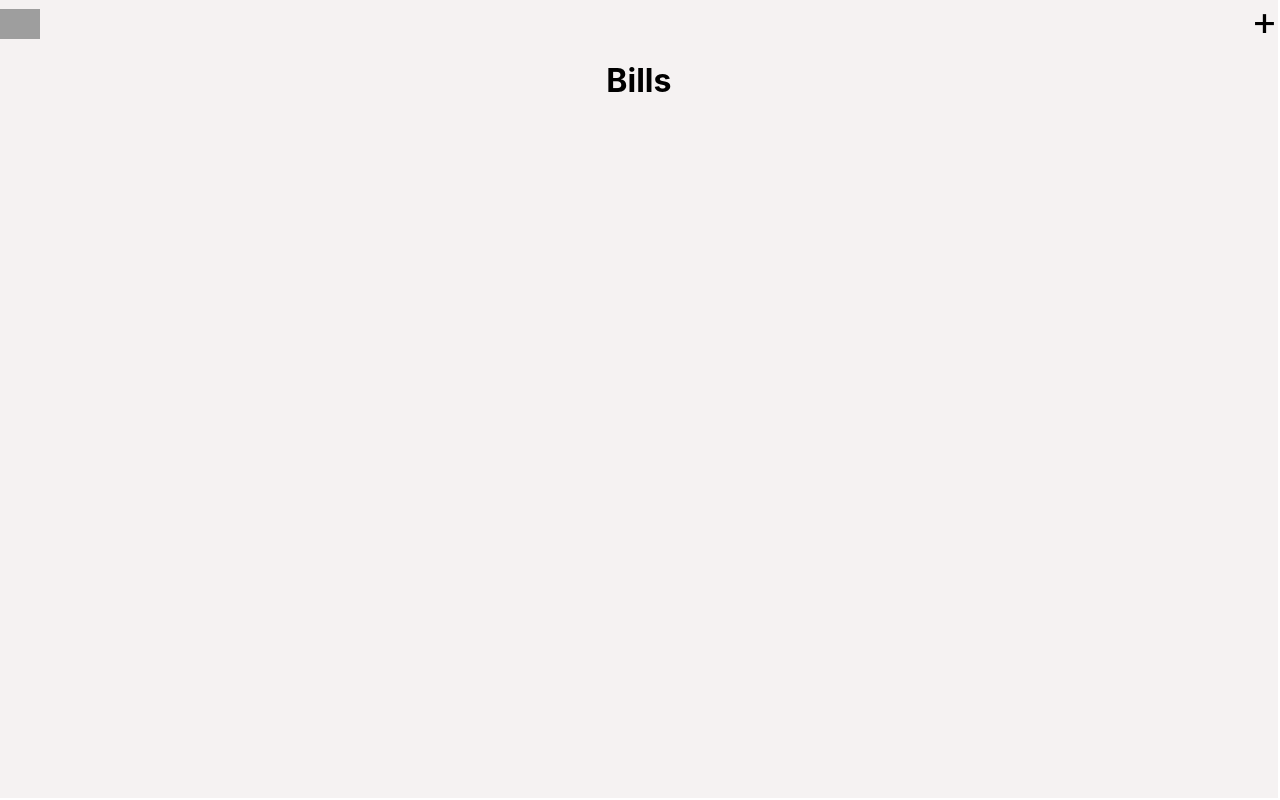
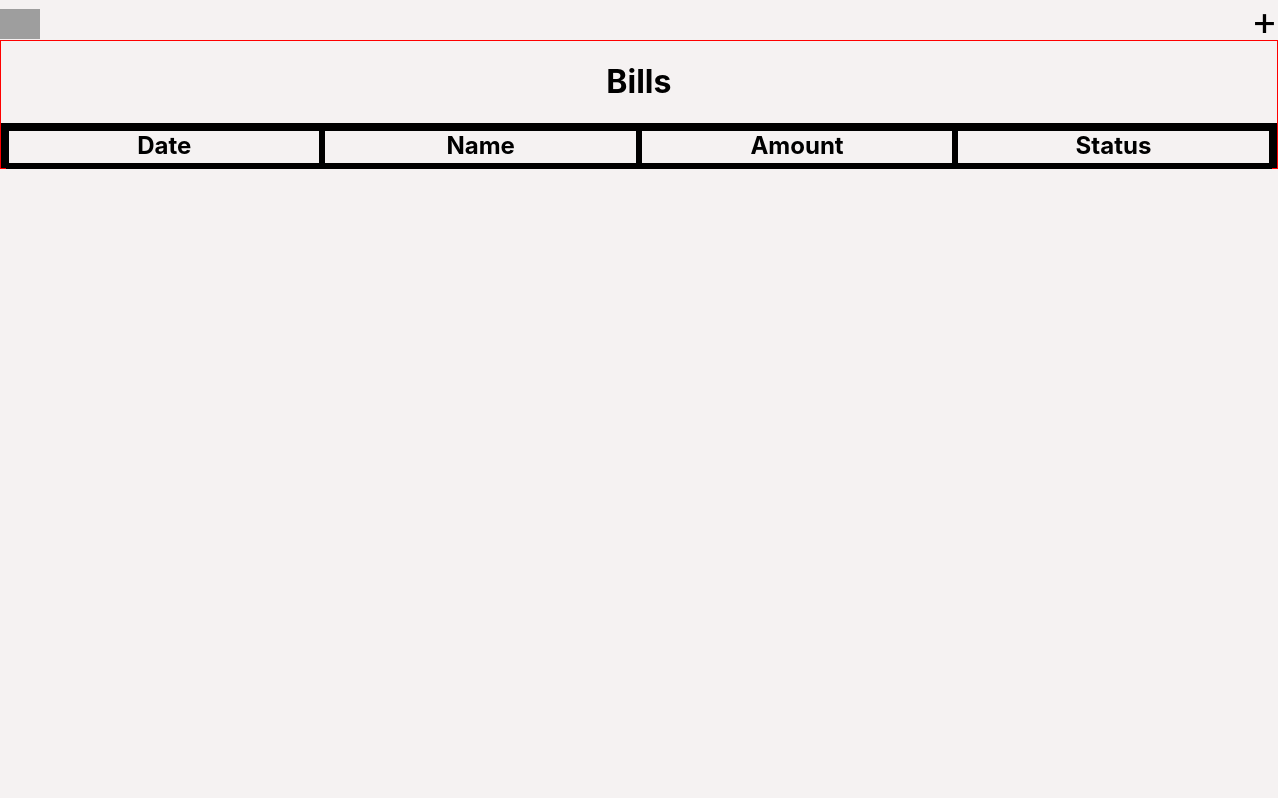
Before and after one commit to Bernard-Calma/planner, a React (Create React App) app: page /bills in a window 1280 px wide. Built offline with nearby package versions, Linux system fonts and the light colour scheme; grey boxes are pictures that could not be loaded.

Commit message:
bills titles created

```diff
--- a/src/App.css
+++ b/src/App.css
@@ -74,3 +74,14 @@ input[type=number]::-webkit-outer-spin-button {
 .editContainer {
   color: red
 }
+
+
+/* BILLS */
+/* BILLS CONTAINER */
+.billsTtitleContainer > h2 {
+  border: solid black;
+  width: 100%;
+  height: 100%;
+  margin: 0 auto;
+  text-align: center;
+}
--- /dev/null
+++ b/src/containers/Bill.jsx
@@ -0,0 +1,22 @@
+const Bill = () => {
+    return(
+        <div style={Styles.container} className = "billsTtitleContainer">
+            <h2>Date</h2>
+            <h2>Name</h2>
+            <h2>Amount</h2>
+            <h2>Status</h2>
+        </div>
+    )
+}
+
+export default Bill
+
+const Styles = {
+    container: {
+        display: "flex",
+        flexDirection: "row",
+        justifyContent: "space-around",
+        border: "5px solid black",
+        width: "100%",
+    }
+}
--- a/src/containers/Bills.jsx
+++ b/src/containers/Bills.jsx
@@ -1,7 +1,15 @@
+import { useState } from "react"
+import Bill from "./Bill"
+
 const Bills = () => {
+    const [bills, setBills] = useState([1])
     return(
     <div style={Styles.container}>
         <h1>Bills</h1>
+        <div style={Styles.billsContainer}>
+            {bills.map(bill => <Bill />)}
+        </div>
+
     </div>)
 }
 
@@ -10,6 +18,14 @@ export default Bills
 const Styles = {
     container: {
         display: "flex",
-        justifyContent: "center"
+        flexDirection: "column",
+        alignItems: "center",
+        border: "1px solid red"
+    },
+    billsContainer: {
+        display: "flex",
+        justifyContent: "center",
+        // border: "1px solid blue",
+        width: "100%"
     }
 }
```
